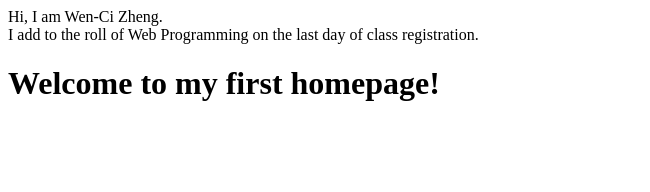
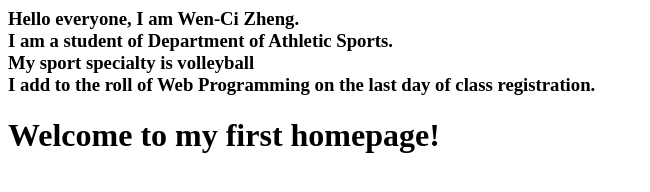
Before and after one commit to Wenci57/Wenci57.github.io, a plain HTML site: page index.html in a window 1280 px wide. Shown: the whole page, without its empty margins (0-650 px from the left). Drawn offline with Linux system fonts and the light colour scheme.

Commit message:
Update index.html

```diff
--- a/index.html
+++ b/index.html
@@ -4,10 +4,14 @@
     </head>
 
   <body>
-    Hi, I am Wen-Ci Zheng.<br>
-    I add to the roll of  Web Programming on the last day of class registration.<br>
+    <h3>
+      Hello everyone, I am Wen-Ci Zheng.<br>
+      I am a student of Department of Athletic Sports.<br>
+      My sport specialty is volleyball<br>
+      I add to the roll of  Web Programming on the last day of class registration.<br>
+    <h3>
     <h1>
       <strong>Welcome to my first homepage!</strong>
     </h1>
   </body>
-</thml>
+</html>
```
